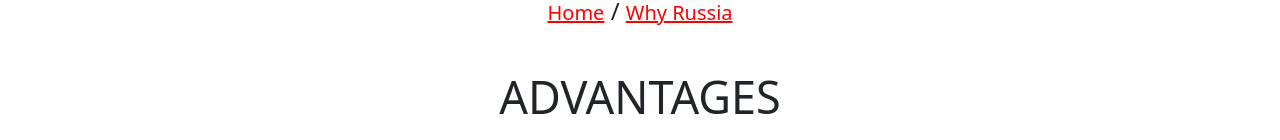
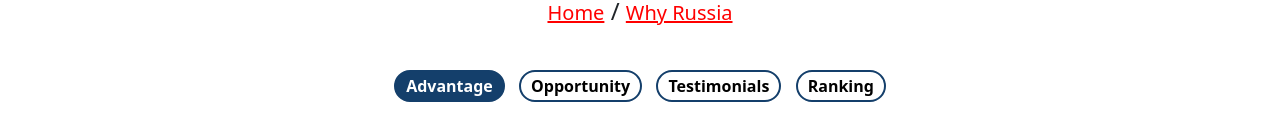
Before and after one commit to Brahmasura/tnxs, a React (Create React App) app: page /advantages in a window 1280 px wide. Shown: the part 426-566 px from the top of the page. Built offline with nearby package versions, Linux system fonts and the light colour scheme.

Commit message:
the whyRussia nested pages i.e. advantages and ranking tabs added

```diff
--- a/src/Layouts/BasicLayout/Footer/Footer.js
+++ b/src/Layouts/BasicLayout/Footer/Footer.js
@@ -9,9 +9,14 @@ const Footer = () => {
         <div className={`col ${footer.linkCol}`}>
           <h1>WHY RUSSIA</h1>
           <ul className={footer.footerUl}>
-            <li>Advantages of Higher Education in Russia</li>
-            <li>Russian Universities in World University Ranking</li>
+            <NavLink to={"/advantages"} onClick={() => window.scrollTo(0, 0)}>
+              <li>Advantages of Higher Education in Russia</li>
+            </NavLink>
+            <NavLink to={"/ranking"} onClick={() => window.scrollTo(0, 0)}>
+              <li>Russian Universities in World University Ranking</li>
+            </NavLink>
             <li>Russian Higher Education in Figure</li>
+
             <li>Tradition of Higher education in Russia</li>
           </ul>
         </div>
--- a/src/Pages/NestedPages/WhyRuss/Advantages/Advantages.js
+++ b/src/Pages/NestedPages/WhyRuss/Advantages/Advantages.js
@@ -6,9 +6,15 @@ import { useContext } from "react";
 import advOne from "../../../../Assets/students/IntroFive.jpg";
 import advTwo from "../../../../Assets/Nested/Advantages.jpg";
 import Steps from "../../../Home/Steps/Steps";
+import { useState } from "react";
 
 const Advantages = () => {
   const { handleLinkClick } = useContext(LinkContext);
+  const [activeTab, setActiveTab] = useState(1);
+
+  const handleTabClick = (value) => {
+    setActiveTab(value);
+  };
   return (
     <>
       <div className={advantage.divContainer}>
@@ -22,6 +28,56 @@ const Advantages = () => {
               Why Russia
             </NavLink>
           </div>
+
+          {/* the tab div begins */}
+
+          <div className={advantage.tabsDiv}>
+            <NavLink to={"/advantages"}>
+              <button
+                className={
+                  activeTab === 1 ? advantage.activeTabs : advantage.tabs
+                }
+                onClick={() => handleTabClick(1)}
+              >
+                Advantage
+              </button>
+            </NavLink>
+
+            <NavLink to={"/advantages"}>
+              <button
+                className={
+                  activeTab === 2 ? advantage.activeTabs : advantage.tabs
+                }
+                onClick={() => handleTabClick(2)}
+              >
+                Opportunity
+              </button>
+            </NavLink>
+
+            <NavLink to={"/advantages"}>
+              <button
+                className={
+                  activeTab === 3 ? advantage.activeTabs : advantage.tabs
+                }
+                onClick={() => handleTabClick(3)}
+              >
+                Testimonials
+              </button>
+            </NavLink>
+
+            <NavLink to={"/ranking"}>
+              <button
+                className={
+                  activeTab === 4 ? advantage.activeTabs : advantage.tabs
+                }
+                onClick={() => handleTabClick(4)}
+              >
+                Ranking
+              </button>
+            </NavLink>
+          </div>
+
+          {/* the tab div ends */}
           <h1>ADVANTAGES</h1>
           <img src={advOne} alt="the advantages" />
           <div className={advantage.greyDiv}>
@@ -253,11 +309,9 @@ const Advantages = () => {
             endless: from the Golden Ring spanning 8 ancient Russian cities to
             traveling the legendary route of the Trans-Siberian Railway.
           </p>
-
-
         </div>
       </div>
-      <Steps/>
+      <Steps />
     </>
   );
 };
--- a/src/Pages/NestedPages/WhyRuss/Advantages/advantages.module.scss
+++ b/src/Pages/NestedPages/WhyRuss/Advantages/advantages.module.scss
@@ -21,6 +21,41 @@
     }
   }
 
+  // styling for the actve tabs begins
+
+  .tabsDiv {
+    width: 100%;
+    margin-bottom: 3%;
+    padding-inline: 15%;
+    @include x-center;
+
+    a {
+      @include xmar1;
+    }
+
+    .tabs {
+      background-color: white;
+      border-radius: 20px;
+      border: 2px solid #143f6b;
+      height: 2rem;
+      padding-inline: 10px;
+      font-weight: 600;
+    }
+
+    .activeTabs {
+      background-color: #143f6b;
+      color: white;
+      border-radius: 20px;
+      border: 2px solid #143f6b;
+      height: 2rem;
+      padding-inline: 10px;
+      font-weight: 600;
+    }
+  }
+
+
+  // styling for the active tabs ends
+
   img{
    @include theImage;
   }
--- a/src/Pages/NestedPages/WhyRuss/Ranking/Ranking.js
+++ b/src/Pages/NestedPages/WhyRuss/Ranking/Ranking.js
@@ -5,10 +5,15 @@ import rankPic from "../../../../Assets/Nested/Russian UNiversities in World Ran
 import { useContext } from "react";
 import { LinkContext } from "../../../../App";
 import Steps from "../../../Home/Steps/Steps";
-
+import { useState } from "react";
 
 const Ranking = () => {
   const { handleLinkClick } = useContext(LinkContext);
+  const [activeTab, setActiveTab] = useState(4);
+
+  const handleTabClick = (value) => {
+    setActiveTab(value);
+  };
   return (
     <>
       <div className={ranking.divContainer}>
@@ -22,6 +27,47 @@ const Ranking = () => {
               Why Russia
             </NavLink>
           </div>
+
+          {/* the tab div begins */}
+
+          <div className={ranking.tabsDiv}>
+            <NavLink to={"/advantages"}>
+              <button
+                className={activeTab === 1 ? ranking.activeTabs : ranking.tabs}
+                onClick={() => handleTabClick(1)}
+              >
+                Advantage
+              </button>
+            </NavLink>
+            <NavLink to={"/advantages"}>
+              <button
+                className={activeTab === 2 ? ranking.activeTabs : ranking.tabs}
+                onClick={() => handleTabClick(2)}
+              >
+                Opportunity
+              </button>
+            </NavLink>
+
+            <NavLink to={"/advantages"}>
+              <button
+                className={activeTab === 3 ? ranking.activeTabs : ranking.tabs}
+                onClick={() => handleTabClick(3)}
+              >
+                Testimonials
+              </button>
+            </NavLink>
+            <NavLink to={"/ranking"}>
+              <button
+                className={activeTab === 4 ? ranking.activeTabs : ranking.tabs}
+                onClick={() => handleTabClick(4)}
+              >
+                Ranking
+              </button>
+            </NavLink>
+          </div>
+
+          {/* the tab div ends */}
+
           <h1>Russian Universities in World University Ranking</h1>
           <img src={rankPic} alt="the ranking" />
 
@@ -68,7 +114,7 @@ const Ranking = () => {
           </p>
         </div>
       </div>
-      <Steps/>
+      <Steps />
     </>
   );
 };
--- a/src/Pages/NestedPages/WhyRuss/Ranking/ranking.module.scss
+++ b/src/Pages/NestedPages/WhyRuss/Ranking/ranking.module.scss
@@ -1,4 +1,4 @@
-@import '../../../../mixins.module.scss';
+@import "../../../../mixins.module.scss";
 
 .divContainer {
   @include x-center;
@@ -11,7 +11,7 @@
 
   .linkDiv {
     align-self: center;
-      margin-bottom:4%;
+    margin-bottom: 4%;
 
     a {
       @include theLink;
@@ -21,21 +21,53 @@
     }
   }
 
-    img{
+  // stying for the active tabs begins
+
+  .tabsDiv {
+    width: 100%;
+    margin-bottom: 3%;
+    padding-inline: 15%;
+    @include x-center;
+
+    a {
+      @include xmar1;
+    }
+
+    .tabs {
+      background-color: white;
+      border-radius: 20px;
+      border: 2px solid #143f6b;
+      height: 2rem;
+      padding-inline: 10px;
+      font-weight: 600;
+    }
+
+    .activeTabs {
+      background-color: #143f6b;
+      color: white;
+      border-radius: 20px;
+      border: 2px solid #143f6b;
+      height: 2rem;
+      padding-inline: 10px;
+      font-weight: 600;
+    }
+  }
+
+  // styling for the active tabs ends
+
+  img {
     @include theImage;
   }
 
-    h1{
+  h1 {
     @include mainHeading;
   }
 
-    h2{
+  h2 {
     @include subHeading;
   }
 
-    p{
+  p {
     @include para;
   }
-
-
 }
```
Lines whose indentation alone changed are shown as unchanged.
